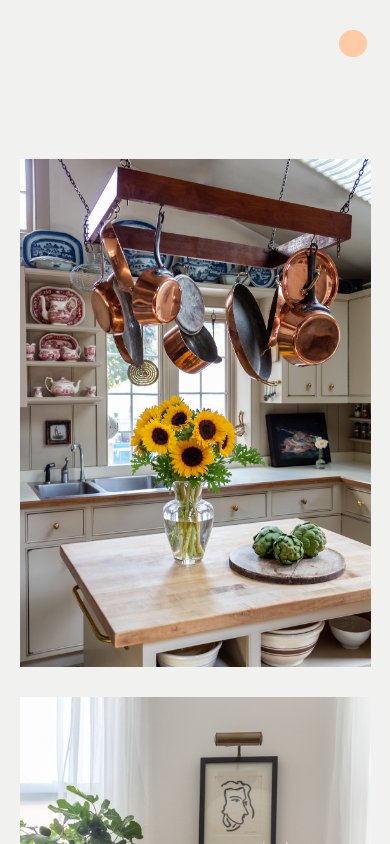
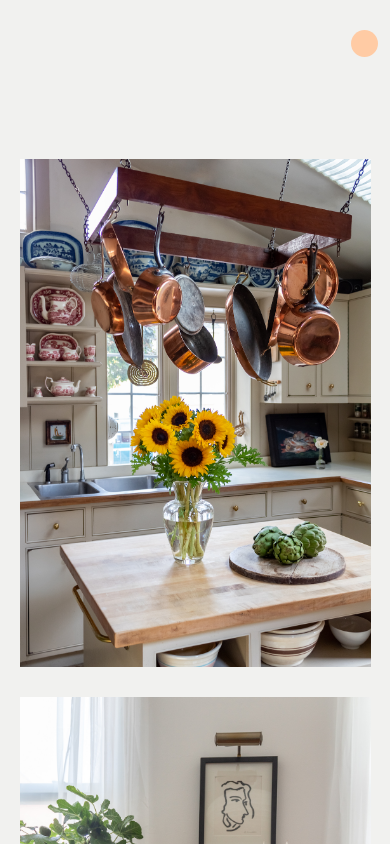
Before and after one commit to izzy1090/edie-templeton-design, a React (Create React App) app: page / in a window 390 px wide. Shown: the top 844 px of the page. Built offline with nearby package versions, Linux system fonts and the light colour scheme.

Commit message:
Adjusted hamburger menu position

```diff
--- a/src/styles/navMenu.css
+++ b/src/styles/navMenu.css
@@ -1,6 +1,6 @@
 .hamburger {
     position: absolute;
-    right: 6%;
+    right: 3%;
     top: 3.5%;
     /* margin: 2rem 1rem; */
     cursor: pointer;
@@ -13,7 +13,7 @@
 
 .invertedHamburger {
     position: absolute;
-    right: 6%;
+    right: 3%;
     top: 3.5%;
     /* margin: 2rem 1rem; */
     cursor: pointer;
```
